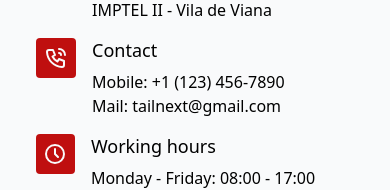
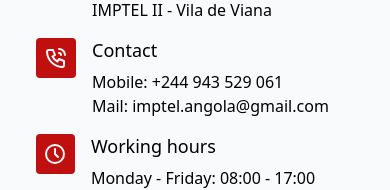
Before and after one commit to leehendrick/EduConnect-UI, a Nuxt app in the folder nuxt-app/: page /contatos in a window 390 px wide. Shown: the part 514-704 px from the top of the page. Built offline with nearby package versions, Linux system fonts and the light colour scheme.

Commit message:
ref : change mobile phone contact && email

```diff
--- a/nuxt-app/pages/contatos.vue
+++ b/nuxt-app/pages/contatos.vue
@@ -58,8 +58,8 @@
                   <div class="ml-4 mb-4">
                     <h3 class="mb-2 text-lg font-medium leading-6">Contact
                     </h3>
-                    <p class="">Mobile: +1 (123) 456-7890</p>
-                    <p class="">Mail: tailnext@gmail.com</p>
+                    <p class="">Mobile: +244 943 529 061</p>
+                    <p class="">Mail: imptel.angola@gmail.com</p>
                   </div>
                 </li>
                 <li class="flex">
```
